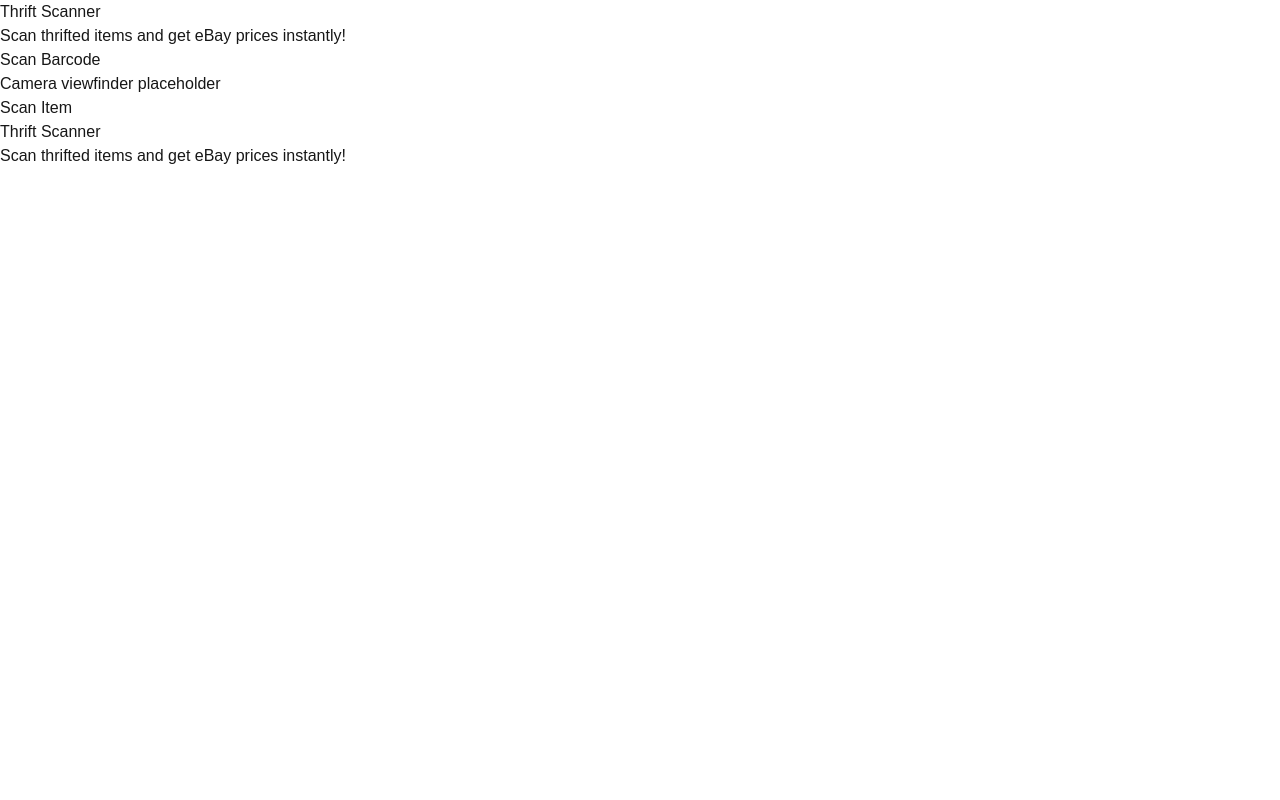
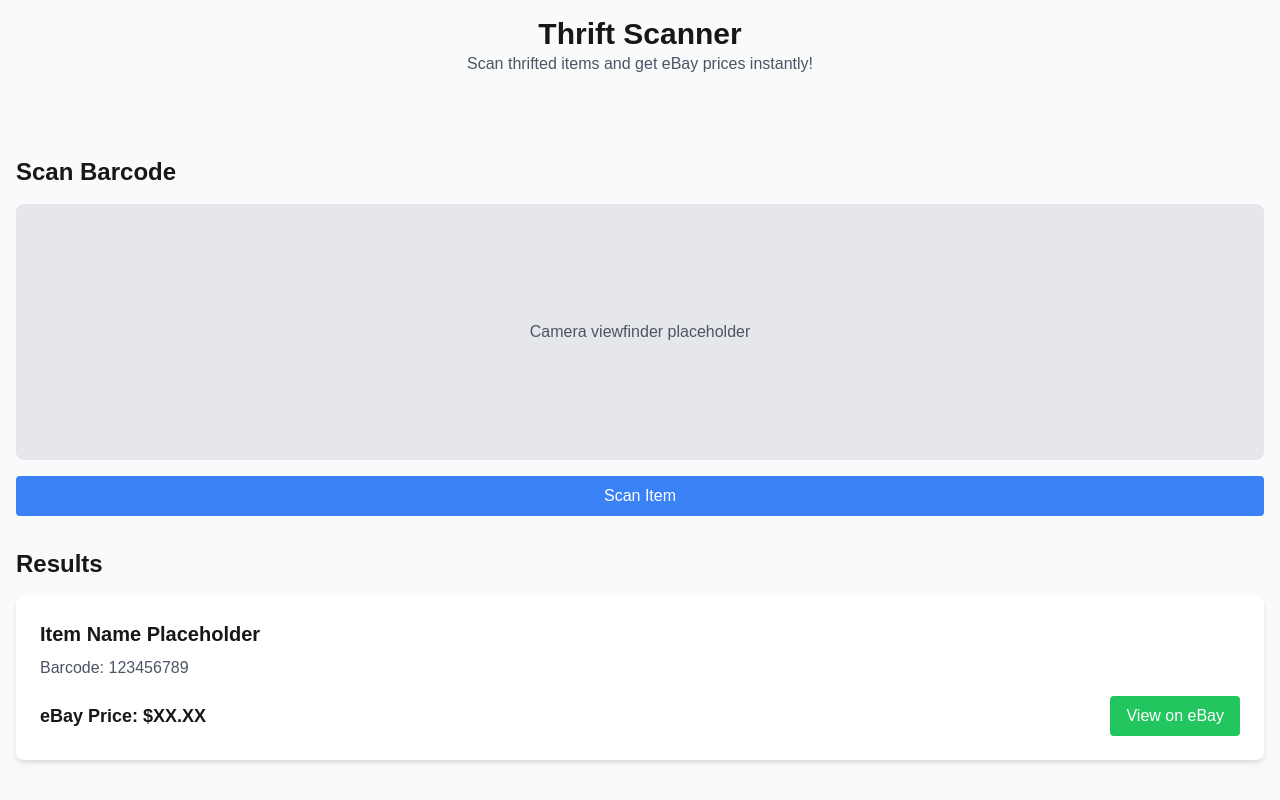
Before and after one commit to arryllopez/profitThrift, a Next.js app: page / in a window 1280 px wide. Built offline with nearby package versions, Linux system fonts and the light colour scheme.

Commit message:
updated dependcies, config.js did not have the proper file path to app and components foder

```diff
--- a/src/app/layout.js
+++ b/src/app/layout.js
@@ -1,29 +1,14 @@
-import { Geist, Geist_Mono } from "next/font/google";
-import "./globals.css";
-
-const geistSans = Geist({
-  variable: "--font-geist-sans",
-  subsets: ["latin"],
-});
-
-const geistMono = Geist_Mono({
-  variable: "--font-geist-mono",
-  subsets: ["latin"],
-});
+import './globals.css'
 
 export const metadata = {
-  title: "Create Next App",
-  description: "Generated by create next app",
-};
+  title: 'Thrift Scanner',
+  description: 'Scan thrifted items and get eBay prices instantly',
+}
 
 export default function RootLayout({ children }) {
   return (
     <html lang="en">
-      <body
-        className={`${geistSans.variable} ${geistMono.variable} antialiased`}
-      >
-        {children}
-      </body>
+      <body className="min-h-screen bg-gray-50">{children}</body>
     </html>
-  );
+  )
 }
--- a/src/app/page.js
+++ b/src/app/page.js
@@ -1,6 +1,6 @@
 import Header from '../components/Header'
 import Scanner from '../components/Scanner'
-import Results from '../components/Header.jsx'
+import Results from '../components/Results'
 
 export default function Home() {
   return (
--- a/src/components/Header.jsx
+++ b/src/components/Header.jsx
@@ -1,6 +1,3 @@
-import React from 'react';
-
-
 export default function Header() {
   return (
     <header className="py-4 mb-8">
--- a/src/components/Results.jsx
+++ b/src/components/Results.jsx
@@ -1,6 +1,3 @@
-import React from ' react;'
-
-
 export default function Results() {
   return (
     <div>
--- a/src/components/Scanner.jsx
+++ b/src/components/Scanner.jsx
@@ -1,5 +1,3 @@
-import React from 'react';
-
 export default function Scanner() {
   return (
     <div className="mb-8">
--- /dev/null
+++ b/tailwind.config.js
@@ -0,0 +1,13 @@
+/** @type {import('tailwindcss').Config} */
+const config = {
+  content: [
+    "./src/app/**/*.js",
+    "./src/components/**/*.jsx",
+  ],
+  theme: {
+    extend: {},
+  },
+  plugins: [],
+}
+
+module.exports = config
--- a/tailwind.config.mjs
+++ /dev/null
@@ -1,12 +0,0 @@
-/** @type {import('tailwindcss').Config} */
-module.exports = {
-  content: [
-    './pages/**/*.{js,ts,jsx,tsx,mdx}',
-    './components/**/*.{js,ts,jsx,tsx,mdx}',
-    './app/**/*.{js,ts,jsx,tsx,mdx}',
-  ],
-  theme: {
-    extend: {},
-  },
-  plugins: [],
-}
```
Also changed, not shown: package.json (+8 -9 lines), 1 other file (tests, documents, lock files or other folders). Lines whose indentation alone changed are shown as unchanged.
